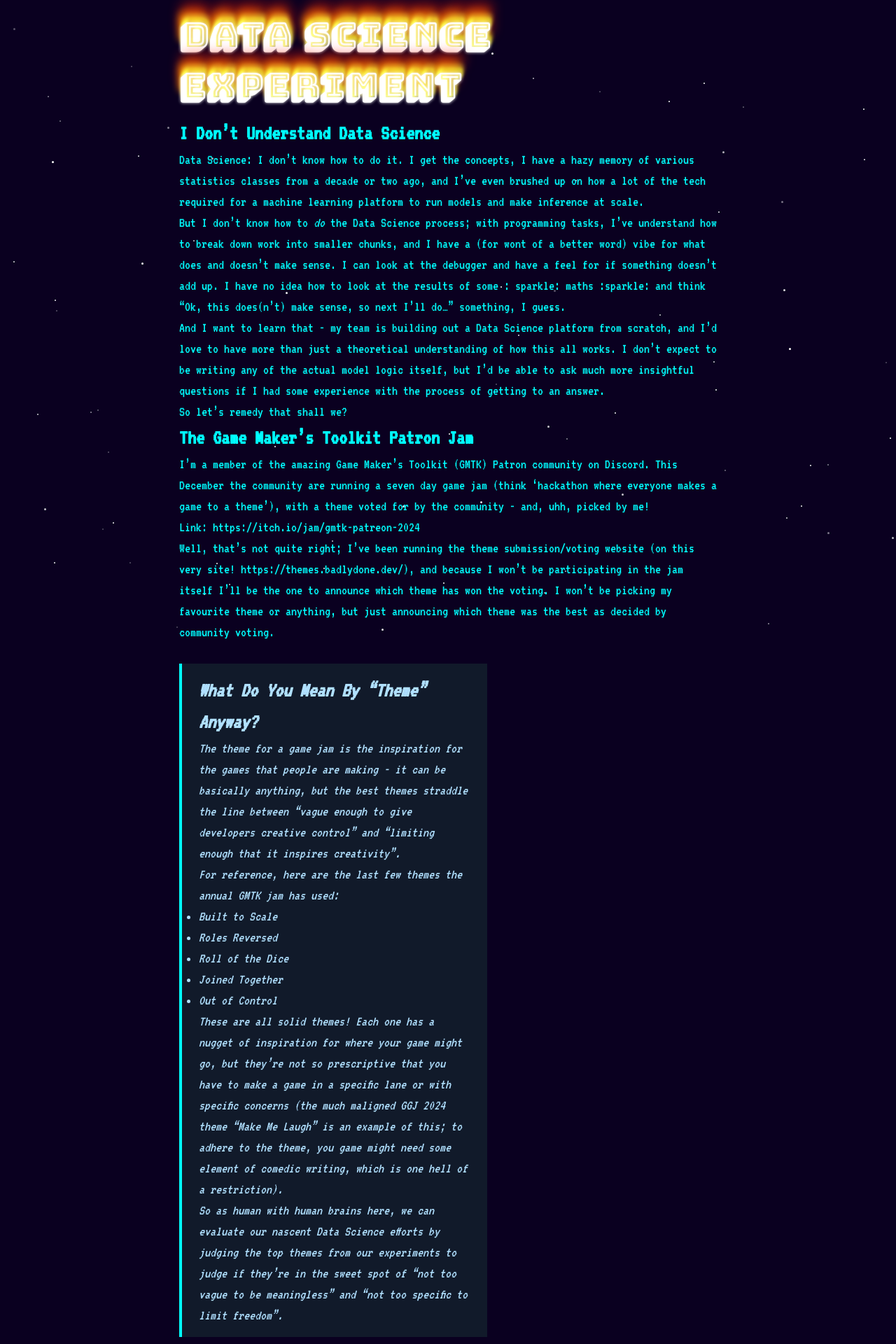
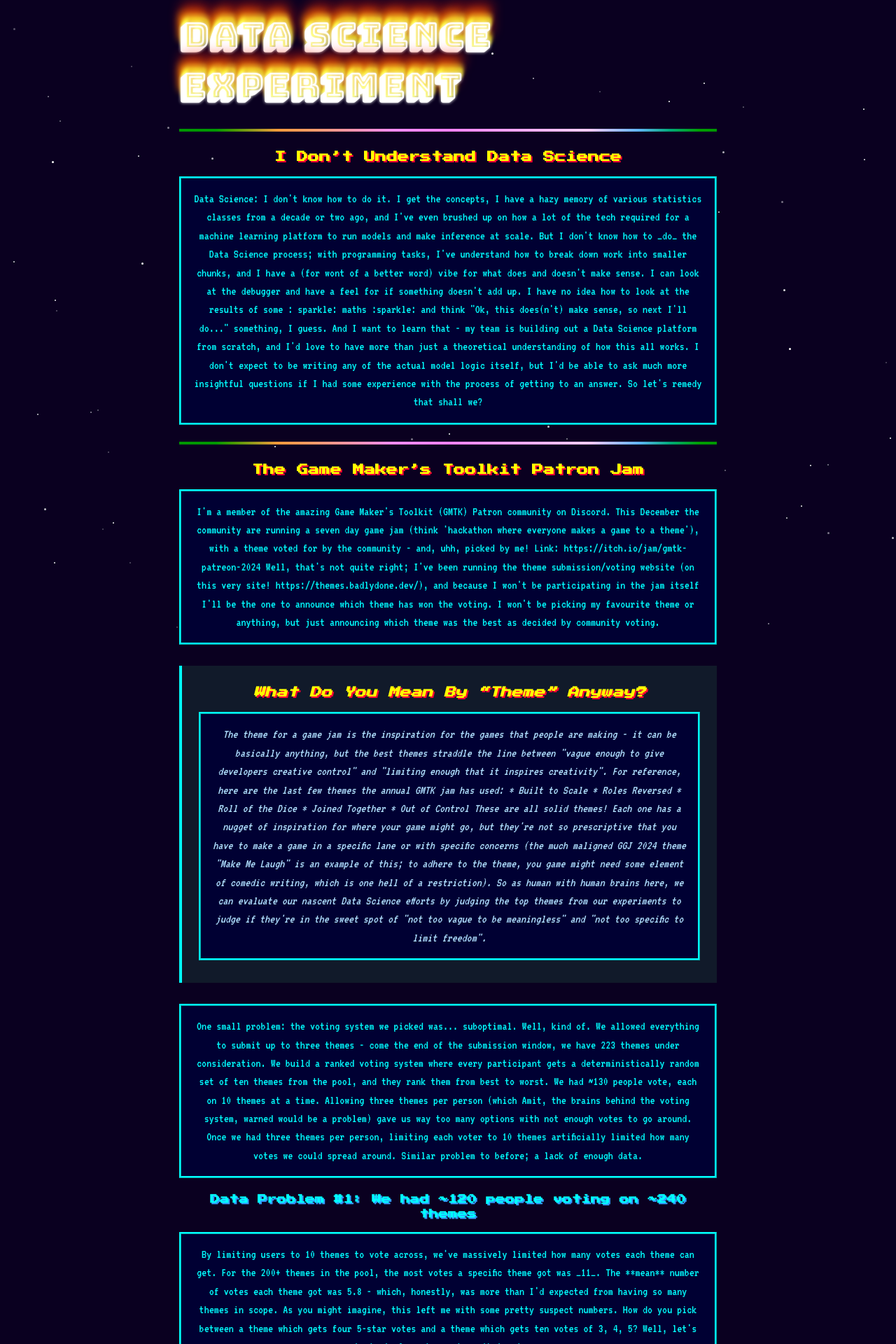
Before and after one commit to Willdotwhite/badlydone.dev, a Jekyll site: the page built from thoughts/picking-a-gmtk-theme.md, in a window 1280 px wide. Shown: the top 1920 px of the page at 70% size. Built offline with Jekyll 4.4.1, drawn with Linux system fonts in a browser that asks for light colours; some of the changed text lies outside the part shown.

Commit message:
The rest of the owl, wow this is ugly

````diff
--- a/assets/css/common.css
+++ b/assets/css/common.css
@@ -155,3 +155,97 @@
     display: block;
     margin-bottom: 0.5rem;
 }
+
+
+h2, .section-header {
+    font-family: 'Press Start 2P', monospace;
+    font-size: clamp(0.7rem, 2.5vw, 1rem);
+    color: var(--neon-yellow);
+    text-align: center;
+    margin: 1.5rem 0 1rem;
+    text-shadow: 2px 2px 0 var(--hot-red);
+}
+
+h3 {
+    font-family: 'Press Start 2P', monospace;
+    font-size: clamp(0.7rem, 2.5vw, 0.85rem);
+    color: var(--neon-cyan);
+    text-align: center;
+    margin: 1.25rem 0 1rem;
+    text-shadow: 2px 2px 0 var(--link-blue);
+}
+
+hr {
+    border: none;
+    height: 4px;
+    background: linear-gradient(90deg, var(--neon-pink), var(--neon-cyan), var(--neon-green), var(--neon-yellow), var(--neon-pink));
+    margin: 1.5rem 0;
+    animation: rainbow-bg 3s linear infinite;
+}
+
+@keyframes rainbow-bg {
+    0% {
+        filter: hue-rotate(0deg);
+    }
+    100% {
+        filter: hue-rotate(360deg);
+    }
+}
+
+
+table {
+    width: 100%;
+    border-collapse: separate;
+    border-spacing: 0;
+    border: 3px ridge silver;
+    margin: 1rem 0;
+    background: #000033;
+}
+
+table th {
+    background: linear-gradient(180deg, #000080, #000050);
+    color: white;
+    font-family: 'Press Start 2P', monospace;
+    font-size: 0.55rem;
+    padding: 0.6rem;
+    border: 1px solid #0000aa;
+    text-align: left;
+}
+
+table td {
+    padding: 0.6rem;
+    border: 1px solid #333366;
+    vertical-align: top;
+}
+
+table a:hover {
+    color: var(--neon-yellow);
+}
+
+table tr:hover td {
+    background: #000055;
+}
+
+table a {
+    color: var(--link-blue);
+    text-decoration: underline;
+    font-size: 1.1rem;
+}
+
+table a:visited {
+    color: var(--visited-purple);
+}
+
+footer {
+    text-align: center;
+    padding: 1rem 0;
+    border-top: 3px double var(--neon-pink);
+    margin-top: 1.5rem;
+    color: #666;
+    font-size: 0.85rem;
+}
+
+footer .made-with {
+    color: var(--neon-green);
+    margin-bottom: 0.3rem;
+}
--- a/assets/css/thoughts.css
+++ b/assets/css/thoughts.css
@@ -4,9 +4,8 @@
     background: #111a2a;
     color: #b0e0ff;
     margin: 1.5em 0;
-    padding: 0.8em 1.2em;
+    padding: 0.1em 1.2em 0.8em 1.2em;
     font-style: italic;
-    max-width: 55ch;
 }
 
 code, pre {
@@ -14,7 +13,7 @@
     background: #181818;
     color: #39ff14;
     border-radius: 4px;
-    font-size: 1em;
+    font-size: 0.75em;
 }
 
 code {
@@ -25,5 +24,17 @@
     padding: 1em;
     overflow-x: auto;
     margin: 1.5em 0;
-    font-size: 0.98em;
 }
+
+.text {
+    background: #000033;
+    border: 3px ridge var(--neon-cyan);
+    padding: 1rem;
+    margin: 1rem 0;
+    text-align: center;
+    font-size: 1.1rem;
+}
+
+.text p {
+    margin-bottom: 0.5rem;
+}
--- a/thoughts/picking-a-gmtk-theme.md
+++ b/thoughts/picking-a-gmtk-theme.md
@@ -5,8 +5,11 @@
 ---
 # Data Science Experiment
 
+---
+
 ## I Don't Understand Data Science
 
+<div class="text">
 Data Science: I don't know how to do it. I get the concepts, I have a hazy memory of various statistics classes from a
 decade or two ago, and I've even brushed up on how a lot of the tech required for a machine learning platform to run
 models and make inference at scale.
@@ -22,9 +25,12 @@
 answer.
 
 So let's remedy that shall we?
+</div>
+---
 
 ## The Game Maker's Toolkit Patron Jam
 
+<div class="text">
 I'm a member of the amazing Game Maker's Toolkit (GMTK) Patron community on Discord. This December the community are
 running a seven day game jam (think 'hackathon where everyone makes a game to a theme'), with a theme voted for by the
 community - and, uhh, picked by me!
@@ -35,9 +41,11 @@
 site! https://themes.badlydone.dev/), and because I won't be participating in the jam itself I'll be the one to announce
 which theme has won the voting. I won't be picking my favourite theme or anything, but just announcing which theme was
 the best as decided by community voting.
+</div>
 
 > ## What Do You Mean By "Theme" Anyway?
 >
+> <div class="text">
 > The theme for a game jam is the inspiration for the games that people are making - it can be basically anything, but
 > the best themes straddle the line between "vague enough to give developers creative control" and "limiting enough that
 > it inspires creativity".
@@ -57,7 +65,9 @@
 > So as human with human brains here, we can evaluate our nascent Data Science efforts by judging the top themes from
 > our experiments to judge if they're in the sweet spot of "not too vague to be meaningless" and "not too specific to
 > limit freedom".
+> </div>
 
+<div class="text">
 One small problem: the voting system we picked was... suboptimal.
 
 Well, kind of.
@@ -69,9 +79,11 @@
 Allowing three themes per person (which Amit, the brains behind the voting system, warned would be a problem) gave us
 way too many options with not enough votes to go around. Once we had three themes per person, limiting each voter to 10
 themes artificially limited how many votes we could spread around. Similar problem to before; a lack of enough data.
+</div>
 
 ### Data Problem #1: We had ~120 people voting on ~240 themes
 
+<div class="text">
 By limiting users to 10 themes to vote across, we've massively limited how many votes each theme can get. For the 200+
 themes in the pool, the most votes a specific theme got was _11_.
 
@@ -81,14 +93,15 @@
 How do you pick between a theme which gets four 5-star votes and a theme which gets ten votes of 3, 4, 5?
 
 Well, let's start simple and see where that gets us.
-
+</div>
 ---
 
 ## Trying Stuff And Seeing Why It's Garbage
 
 ### Attempt The First: Raw Score
-
+<div class="text">
 Approach:
+</div>
 
 ```kotlin
 for (theme in themes) {
@@ -97,8 +110,9 @@
 
 val winningTheme = themes.maxBy { it.score }
 ```
-
+<div class="text">
 Results:
+</div>
 
 | Theme                         | Score | Votes (top: +5, bottom: -4)              |
 |-------------------------------|-------|------------------------------------------|
@@ -114,14 +128,17 @@
 | (Redacted)                    | -30   | 0, 0, -1, -3, -3, -3, -4, -4, -4, -4, -4 |
 
 
+<div class="text">
 Get all the votes for each theme, sum them together, take the theme with the highest total.
 
 Quick, simple, easy, and hideously biased.
 
 Why? Well, indulge me a quick sidebar:
+</div>
 
 > ### Data Problem #2: The Enormous Range Of Votes Cast
 >
+> <div class="text">
 > Each voter got their themes in the laziest way I could think of:
 >
 > ```
@@ -136,7 +153,8 @@
 >
 > The problem here is that because we have so many themes, there just weren't enough votes to go around. That normal
 > distribution peaks around 4.5 votes per theme, which just isn't very much information at all.
->
+> </div>
+<div class="text">
 **TLDR: Because the themes have wildly different numbers of votes, the raw score biased too heavily for themes that
 just happened to be seen more.**
 
@@ -145,15 +163,17 @@
 the bias in their favourite.
 
 Let's try something else...
-
+</div>
 ---
 
 ### Attempt The Second: Average Score
 
+<div class="text">
 High school stats class here I come! Let's try to account for the inconsistent vote totals by calculating the average
 score for each theme, and go from there.
 
 The results:
+</div>
 
 | Theme                        | Average Score | # Of Votes |
 |------------------------------|---------------|------------|
@@ -168,6 +188,7 @@
 | ...                          | ...           | ...        |
 | (Redacted)                   | -2.7272727    | 11         |
 
+<div class="text">
 Hmm. Well those certainly are _different_, but I'm a bit concerned we've gone too far in the other direction; instead of
 biasing towards themes that happened to be seen by lots of people, it looks like we're now biasing towards themes that
 (by chance) happened to only be seen by a small number of people who really liked the theme.
@@ -178,13 +199,13 @@
 Maybe we can adjust for how many votes each theme got? Multiply the average up or down a bit?
 
 Let's try something else...
-
+</div>
 ---
 
 ### Attempt The Second-Point-Two: Weighted Average Score
 
 [TABLE REDACTED BECAUSE IT WAS POINTLESS]
-
+<div class="text">
 I won't waste your time here; it's like using the average score, but with a multiplier that tries to account for the
 very different numbers of votes. How, you ask?
 
@@ -194,9 +215,11 @@
 in either direction.
 
 Trying to figure out what a "good" vote was highlighted the two major fallacies I'd not addressed up until this point:
+</div>
 
 > ### Data Problem #3: The Scores Don't Mean Shit
 >
+> <div class="text">
 > As mentioned at the top, everyone's ranked votes were submitted from +5 to -4 (no, I don't remember why we did this).
 > The ranked voting system means all the votes are submitted relative to each other; there's no way real way to have
 > comparable scores between themes (and between people).
@@ -211,9 +234,11 @@
 >
 > And even worse: if someone gets one "meh" theme and nine complete stinkers? You better believe those stinkers are
 > scoring just as highly as someone else's 2nd/3rd/4th votes.
+> </div>
 
 > ### Data Problem #3.2: You Can't Do Maths On Relative Numbers
 >
+> <div class="text">
 > I expect any seasoned data scientists reading have been waiting for this clanger to drop for some time now: the
 > numbers are all relative, I shouldn't be trying to directly compare them. If my 3rd place vote was great but not quite
 > excellent, and your 3rd place was the ok-ist of a mediocre bunch, why are we trying to equate those votes together?
@@ -244,18 +269,21 @@
 > Users 2 and 3 voted "Nothing But Crabs" in the same place, but... are they the same? I don't think we can say that.
 > As mentioned in Data Problem #3, your third place theme and my third place theme are in two totally different frames
 > of reference.
+> </div>
 
+<div class="text">
 There's no way to directly compare the scores themselves. Perhaps we can use the _positions_ of themes to evaluate which
 ones were more popular?
 
 Let's try something else...
-
+</div>
 ---
 
 ### Attempt I Don't Know Which: Relative Positions Table
 
+<div class="text">
 (Fun fact! This may or may not also be a naive implementation of
-a [Bradley-Terry model](https://en.wikipedia.org/wiki/Bradley%E2%80%93Terry_model). I'm honestly not sure.)
+a <a href="https://en.wikipedia.org/wiki/Bradley%E2%80%93Terry_model">Bradley-Terry model</a>. I'm honestly not sure.)
 
 When users rank their votes, the scores themselves are meaningless as scores; all they tell us are the order a specific
 user rated their themes.
@@ -268,6 +296,7 @@
 one theme was preferred over another.
 
 This was a bit more involved (read: I had a proper data scientist help me with this), but what we built is this:
+</div>
 
 | Theme (+1 when row appears above column) | The Other Way | Divide and conquer | Return to Sender | ... |
 |------------------------------------------|---------------|--------------------|------------------|-----|
@@ -276,6 +305,7 @@
 | Return to Sender                         | 1, -1, 1, -1  | 1                  | x                | ... |
 | ...                                      | ...           | ...                | ...              | ... |
 
+<div class="text">
 For every theme, we calculate how often it appeared _above_ every other theme, regardless of the specific position of
 that theme in the list. The thinking being, the theme which comes out on top most consistently against other themes
 would be a strong theme suggestion, even if it didn't always get the highest score possible.
@@ -283,9 +313,11 @@
 What we then do is sum up each row of the table: this gives us a numeric score for how often this theme appeared above
 other themes, although I'm honestly not sure what specific terms we can nail down for this! At this point in the hazy
 world of Data Science, I've completely lost track of what technical terms exist, or if I'm just doing... stuff!
+</div>
 
+<div class="text">
 The pseudocode looks like this:
-
+</div>
 ```kotlin
 val dataTable: Map<Pair<String, String>, List<Int>> = builtAsThatTableAbove()
 
@@ -323,9 +355,12 @@
 
 The theme that comes out on top compared to the most other themes, most often, seems like a strong contender for the
 best theme.
+</div>
 
+<div class="text">
 In order to convert that concept (and also the variably-lengthed arrays of +1s and -1s) into a sortable format, we can
 calculate a total score for each theme in the following way:
+</div>
 
 ```kotlin
 // This approach isn't very Kotlin-esque, but it's a lot easier to read
@@ -340,11 +375,11 @@
     val normalisedOffsetScore = arrayOfOffsets.sum().toFloat() / arrayOfOffsets.size.toFloat()
     scores[themeUnderEvaluation] = scores[themeUnderEvaluation] + normalisedOffsetScore
 }
-
 ```
 
 ### Data Problem #1 (Again):
 
+<div class="text">
 Sadly, we just can't get around the fact that limiting each person to ten themes just doesn't give us enough data to
 work with. When we calculate `dataTable` and build our grid of comparative checks, we see the most that two themes
 appeared in the same list is... 4 times.
@@ -352,6 +387,7 @@
 Each `comparativeVotes` array is bound for the express checkout, with four items or fewer!
 
 The results:
+</div>
 
 | Theme                                                     | Relative Position Score | How many comparisons? | Votes (scale: +5 to -4) | (Total Score) | (Average Score) |
 |-----------------------------------------------------------|-------------------------|-----------------------|-------------------------|---------------|-----------------|
@@ -368,6 +404,7 @@
 | ...                                                       | ...                     | ...                   | ...                     | ...           | ...             |
 | "" (I forgot to remove this before the voting went live!) | -0.951                  | 41                    | -3, -4, -4, -4, -4      | -19           | -3.8            |
 
+<div class="text">
 Hmm. High average score, but low total score.
 
 While the top theme has a decent total and average score, we're seeing some themes that look as though they should score
@@ -375,11 +412,11 @@
 
 The range of "how many times was one theme compared to all other themes?" was 86 at the high end ("-vania"), down to 9
 at the very lowest ("[genre] without [mechanic]"). I have no earthly idea what to do with that information.
-
----
+</div>
 
 ## Attempt The Last: Plackett-Luce model
 
+<div class="text">
 I'm on shaky ground here; throughout this process a wonderful colleague of mine Hollie was supporting me as I figured
 out what questions to ask and how to go about answering them. I was more or less following along, until one morning
 Hollie DM'd me saying "Hey, I tried this model I found online, what do you think?"
@@ -389,7 +426,7 @@
 the table.
 
 (The best explanation I found of how the Plackett-Luce model works was
-by [this post by Statistical Odds & Ends](https://statisticaloddsandends.wordpress.com/2024/04/24/what-is-the-plackett-luce-model/),
+by <a href="https://statisticaloddsandends.wordpress.com/2024/04/24/what-is-the-plackett-luce-model/">this post by Statistical Odds & Ends</a>,
 which I highly recommend giving a read.)
 
 Instead of working with pairwise preferences - comparing two themes as though they were the only two things we cared to
@@ -401,8 +438,10 @@
 
 It doesn't actually make a different to which theme came in position #1 (which at least validates the pairwise table
 approach!), but it's interesting to see.
-
+</div>
+<div class="text">
 The results:
+</div>
 
 | Theme                        | Score that ranked us here? |
 |------------------------------|----------------------------|
@@ -419,6 +458,7 @@
 | ...                          | ...                        |
 | "" (This came last here too) | ???                        |
 
+<div class="text">
 So while there's a lot more black box magic than I'd care for, it's very gratifying to see that the order is extremely
 close to the pairwise list above.
 
@@ -429,13 +469,15 @@
 topped the charts in everything but raw score, it seems like we've got a strong candidate: "Bending the rules".
 
 And, bringing the human factor back into things, what's my gut feel evaluation? It's a good theme! Therefore...
+</div>
+---
 
 ## The Theme For The First GMTK Patron Jam Is... 'Bending The Rules'!
 
 ---
 
 ## Conclusion
-
+<div class="text">
 I had a good time with this - while I don't know if my data science skills are much sharper, I think I'd be
 able to try doing this whole theme-ranking thing again in the future at least!
 
@@ -445,3 +487,4 @@
 a benevolent dictator to just pick their favourite from a shortlist.
 
 Until next time!
+</div>
````
Also changed, not shown: assets/css/main.css (+0 -98 lines), index.html (+4 -4 lines).
